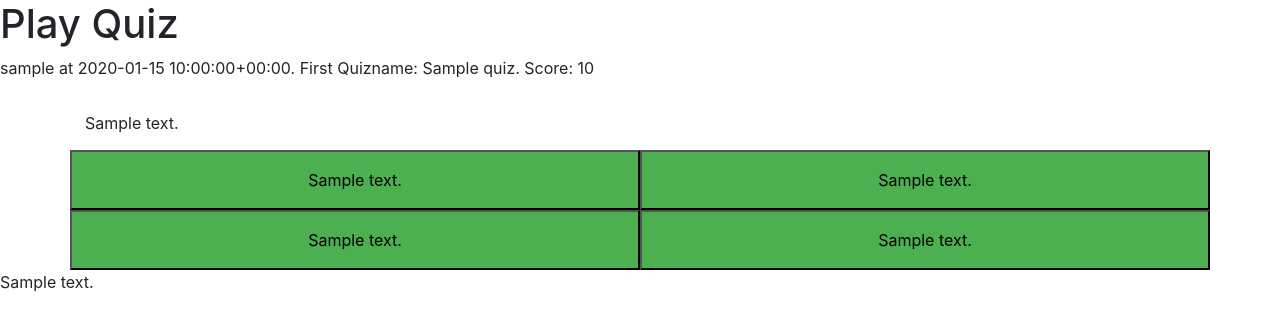
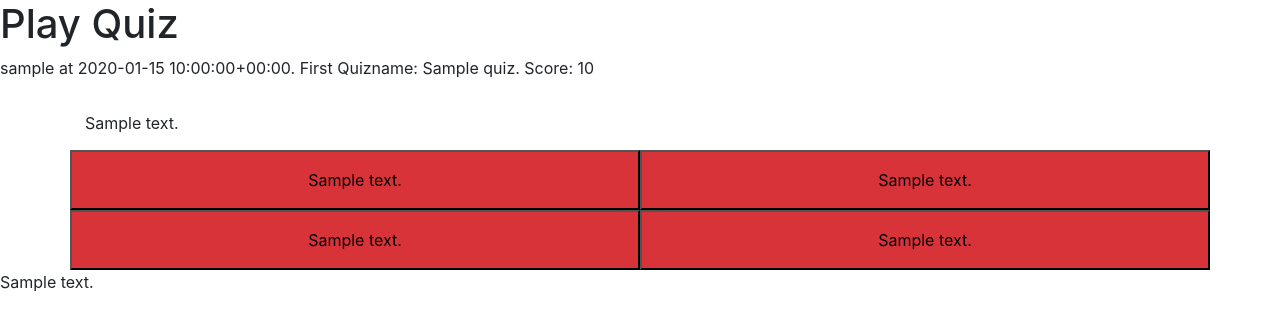
Before and after one commit to GuyChapGH/CapstoneQuiz, a Django app: page /play_quiz/1 in a window 1280 px wide. Shown: the part 56-387 px from the top of the page. Run offline with Django 3.2, Linux system fonts and the light colour scheme; tables that the repository leaves empty hold one stand-in row (values such as "Sample post"); some libraries are stand-ins or nearby versions.

Commit message:
adds colour change to button after click. Disables buttons after click. Adds tick symbol to correct answer button.

```diff
--- a/capstone/static/capstone/play_quiz.js
+++ b/capstone/static/capstone/play_quiz.js
@@ -1,6 +1,28 @@
 document.addEventListener('DOMContentLoaded', () => {
     document.querySelectorAll('button').forEach(button => {
         button.onclick = () => {
+            /* Button clicked stays hover colour */
+            button.style.backgroundColor="#4C8100";
+
+            /* All buttons are disabled after button click */
+            document.querySelectorAll('button').forEach(button => {
+                button.disabled = true;
+            });
+
+            /* Test for correct answer */
+            const corr_answer = document.querySelector('#correct_answer').dataset.answer
+            if (button.dataset.answer == corr_answer)  {
+                alert('Correct Answer!'+ corr_answer);
+            }
+            else {
+                alert('Wrong Answer!' + corr_answer);
+            }
+
+            /* Place tick next to correct answer */
+            console.log('#' + corr_answer);
+            document.querySelector('#' + corr_answer).innerHTML += " &#10004;";
+
+
             console.log(button.dataset.answer);
         };
     });
--- a/capstone/static/capstone/styles.css
+++ b/capstone/static/capstone/styles.css
@@ -53,8 +53,12 @@
 }
 
 button   {
-    background-color: #4CAF50; /* green */
+    background-color: #D73338; /* red */
 }
 button:hover    {
-    background-color: red;
+    background-color: #4C8100; /* green.  #BFA6A2; taupe */
 }
+button:disabled {
+    /* font-weight: bold; */
+    color: black;
+}
--- a/capstone/templates/capstone/play_quiz.html
+++ b/capstone/templates/capstone/play_quiz.html
@@ -13,11 +13,12 @@
     </div>
     <div class="container">
         <div class="row row-cols-2">
-            <button data-answer="answer0"><div class="col">{{ multiple_choice0 }}</div></button>
-            <button data-answer="answer1"><div class="col">{{ multiple_choice1 }}</div></button>
-            <button data-answer="answer2"><div class="col">{{ multiple_choice2 }}</div></button>
-            <button data-answer="answer3"><div class="col">{{ multiple_choice3 }}</div></button>
+            <button data-answer="answer0"><div class="col"><span id="answer0">{{ multiple_choice0 }}</span></div></button>
+            <button data-answer="answer1"><div class="col"><span id="answer1">{{ multiple_choice1 }}</span></div></button>
+            <button data-answer="answer2"><div class="col"><span id="answer2">{{ multiple_choice2 }}</span></div></button>
+            <button data-answer="answer3"><div class="col"><span id="answer3">{{ multiple_choice3 }}</span></div></button>
         </div>
+        <div id="correct_answer" data-answer="{{ correct_answer }}"></div>
     </div>
 
     <p>{{ correct_answer }}</p>
```
